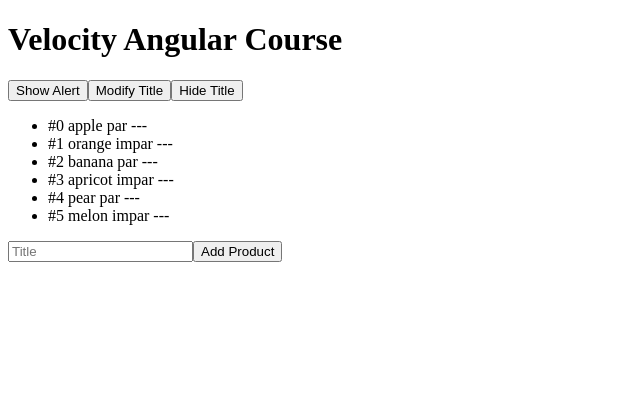
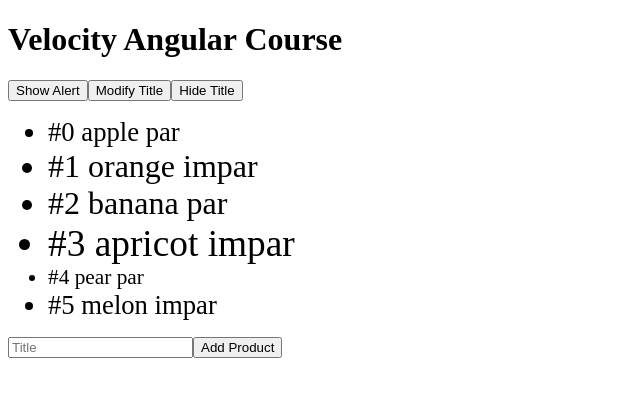
Before and after one commit to rdgfuentes/ng-course-first-app, an Angular app: page / in a window 1280 px wide. Shown: the top 396 px of the page, without its empty margins (0-640 px from the left). Built offline with nearby package versions, Linux system fonts and the light colour scheme.

Commit message:
ngClass and ngStyle usage

```diff
--- a/src/app/product-list/product-list-item/product-list-item.component.css
+++ b/src/app/product-list/product-list-item/product-list-item.component.css
@@ -0,0 +1,3 @@
+.hover-item {
+    color: blue;
+}
--- a/src/app/product-list/product-list-item/product-list-item.component.html
+++ b/src/app/product-list/product-list-item/product-list-item.component.html
@@ -2,6 +2,8 @@
   (click)="onClick($event)"
   (mouseenter)="toggleHoverProduct()"
   (mouseleave)="toggleHoverProduct()"
+  [ngClass]="getProductClass()"
+  [ngStyle]="{'font-size.pt': product.title.length * 4}"
   >
-  #{{index}} {{product.title}} {{odd ? "im" : ""}}par --- {{product["isHover"] ? "(Hover)" : ""}}
+  #{{index}} {{product.title}} {{odd ? "im" : ""}}par
 </li>
--- a/src/app/product-list/product-list-item/product-list-item.component.ts
+++ b/src/app/product-list/product-list-item/product-list-item.component.ts
@@ -29,4 +29,10 @@ export class ProductListItemComponent {
   onClick(event: MouseEvent) {
     this.click.emit(event);
   }
+
+  getProductClass() {
+    return {
+      'hover-item': this.product['isHover']
+    };
+  }
 }
```
